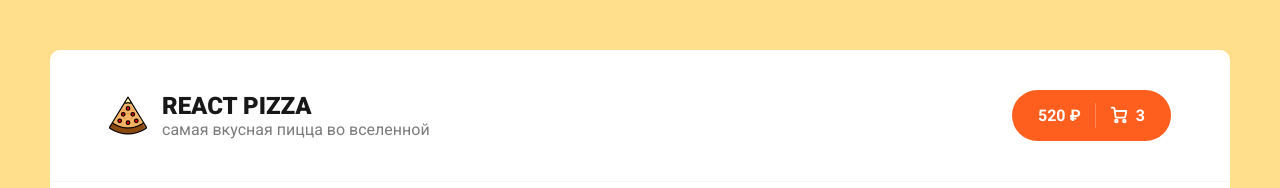
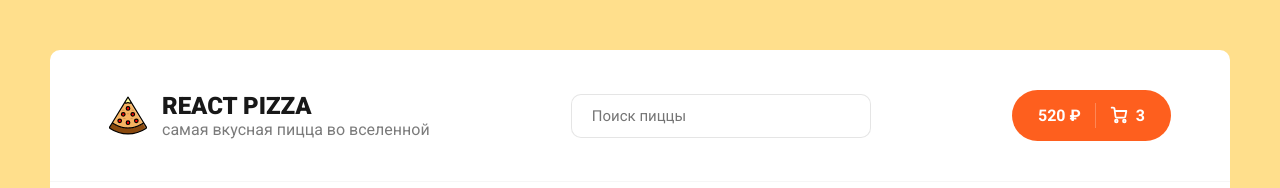
Before and after one commit to D-ren/react-pizza, a React (Create React App) app: page /cart in a window 1280 px wide. Shown: the top 188 px of the page. Built offline with nearby package versions, Linux system fonts and the light colour scheme.

Commit message:
added search without context

```diff
--- a/src/App.js
+++ b/src/App.js
@@ -1,3 +1,4 @@
+import { useState } from 'react';
 import { Route, Routes } from 'react-router-dom';
 import Header from './components/Header';
 import Cart from './pages/Cart';
@@ -7,12 +8,14 @@
 import './scss/app.scss';
 
 function App() {
+  const [searchValue, setSearchValue] = useState('')
+
   return (
     <div className="wrapper">
-      <Header />
+      <Header searchValue={searchValue} setSearchValue={setSearchValue}/>
       <div className="content">
         <Routes>
-          <Route path='/' element={<Home />}/>
+          <Route path='/' element={<Home searchValue={searchValue} />}/>
           <Route path='/cart' element={<Cart />}/>
           <Route path='/*' element={<NotFound />}/>
         </Routes>
--- a/src/components/Header.jsx
+++ b/src/components/Header.jsx
@@ -1,7 +1,8 @@
 import { Link } from 'react-router-dom'
 import logoSvg from '../assets/img/pizza-logo.svg'
+import Search from './Search'
 
-export default function Header() {
+export default function Header({searchValue, setSearchValue}) {
   return (
     <div className="header">
     <div className="container">
@@ -14,6 +15,7 @@
           </div>
         </div>
       </Link>
+      <Search searchValue={searchValue} setSearchValue={setSearchValue}/>
       <Link to='/cart'>
         <div className="header__cart">
           <a href="/cart.html" className="button button--cart">
--- /dev/null
+++ b/src/components/Search/Search.module.scss
@@ -0,0 +1,7 @@
+.root {
+	border: 1px solid rgba(0, 0, 0, 0.1);
+	padding: 12px 20px;
+	border-radius: 10px;
+	width: 300px;
+	font-size: 15px;
+}
--- /dev/null
+++ b/src/components/Search/index.jsx
@@ -0,0 +1,14 @@
+import styles from './Search.module.scss'
+
+const Search = ({searchValue, setSearchValue}) => {
+	return (
+		<input
+			value={searchValue}
+			className={styles.root}
+			placeholder='Поиск пиццы'
+			onChange={event => setSearchValue(event.target.value)}
+		/>
+	)
+}
+
+export default Search;
--- a/src/pages/Home.jsx
+++ b/src/pages/Home.jsx
@@ -4,7 +4,7 @@
 import { useEffect, useState } from 'react';
 import PizzaSkeleton from '../components/PizzaBlock/PizzaSkeleton'
 
-const Home = () => {
+const Home = ({searchValue}) => {
 	const [items, setItems] = useState([])
   const [isLoadingPizzas, setIsLoadingPizzas] = useState(true)
 	const [categoryId, setCategoryId] = useState(0)
@@ -15,9 +15,12 @@
 
   useEffect(() => {
 		setIsLoadingPizzas(true)
+
+		const category = categoryId > 0 ? `category=${categoryId}` : ''
+		const search = searchValue ? `&search=${searchValue}` : ''
+
     fetch(`https://630b7052f280658a59db7646.mockapi.io/pizzas?
-			${categoryId > 0 ? `category=${categoryId}` : ''}
-			&sortBy=${sortType.sortProperty}&order=desc
+			${category}${search}&sortBy=${sortType.sortProperty}&order=desc
 		`)
       .then(res => res.json())
       .then(arr => {
@@ -26,7 +29,7 @@
       })
 
 		window.scrollTo(0, 0)
-  }, [categoryId, sortType]);
+  }, [categoryId, sortType, searchValue]);
 
 	return (
 		<div className='container'>
```
